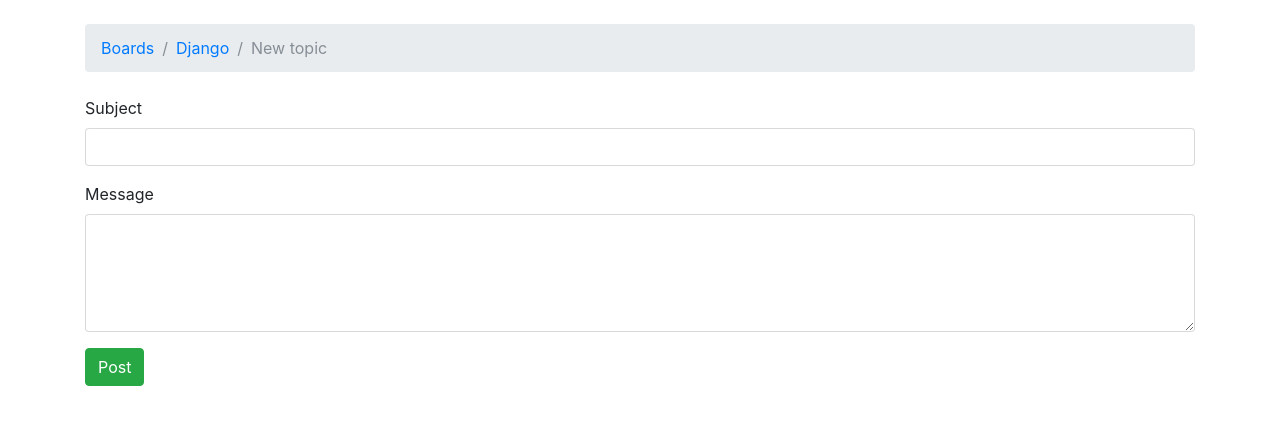
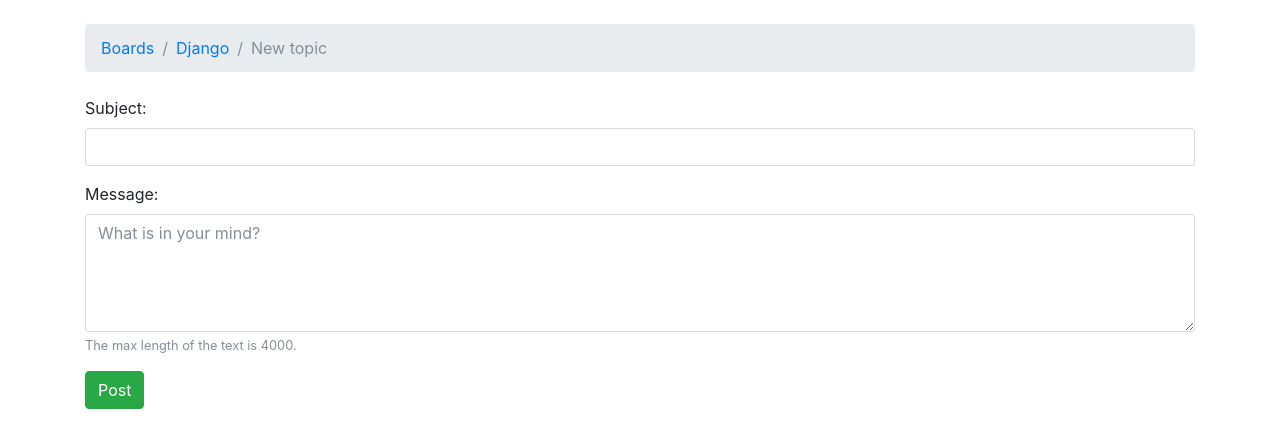
Before and after one commit to yershovkiril/Python-Django-Board, a Django app: page /boards/2/new/ in a window 1280 px wide. Shown: the part 56-504 px from the top of the page. Run offline with Django 3.2, Linux system fonts and the light colour scheme; data comes from the database, SQL or seed files in the repository; some libraries are stand-ins or nearby versions; some web fonts are replaced.

Commit message:
Right way to develop form in Django && add unnecessary files to .gitignore

```diff
--- a/Tutorial/settings.py
+++ b/Tutorial/settings.py
@@ -37,6 +37,7 @@ INSTALLED_APPS = [
     'django.contrib.sessions',
     'django.contrib.messages',
     'django.contrib.staticfiles',
+    'widget_tweaks',
     'boards',
 ]
 
--- /dev/null
+++ b/boards/forms.py
@@ -0,0 +1,15 @@
+from django import forms
+from .models import Topic
+
+class NewTopicForm(forms.ModelForm):
+    message = forms.CharField(
+        widget=forms.Textarea(
+            attrs={'rows': 5, 'placeholder': 'What is in your mind?'}
+        ),
+        max_length=4000,
+        help_text='The max length of the text is 4000.'
+    )
+
+    class Meta:
+        model = Topic
+        fields = ['subject', 'message']
--- a/boards/views.py
+++ b/boards/views.py
@@ -2,6 +2,7 @@ from django.shortcuts import render, get_object_or_404, redirect
 from django.http import HttpResponse
 from django.http import Http404
 from .models import Board, User, Topic, Post
+from .forms import NewTopicForm
 
 def home(request):
     boards = Board.objects.all()
@@ -13,25 +14,20 @@ def board_topics(request, pk):
 
 def new_topic(request, pk):
     board = get_object_or_404(Board, pk=pk)
-
+    user = User.objects.first()  # TODO: get the currently logged in user
     if request.method == 'POST':
-        subject = request.POST['subject']
-        message = request.POST['message']
-
-        user = User.objects.first()  # TODO: get the currently logged in user
-
-        topic = Topic.objects.create(
-            subject=subject,
-            board=board,
-            starter=user
-        )
-
-        post = Post.objects.create(
-            message=message,
-            topic=topic,
-            created_by=user
-        )
-
-        return redirect('board_topics', pk=board.pk)  # TODO: redirect to the created topic page
-
-    return render(request, 'new_topic.html', {'board': board})
+        form = NewTopicForm(request.POST)
+        if form.is_valid():
+            topic = form.save(commit=False)
+            topic.board = board
+            topic.starter = user
+            topic.save()
+            post = Post.objects.create(
+                message=form.cleaned_data.get('message'),
+                topic=topic,
+                created_by=user
+            )
+            return redirect('board_topics', pk=board.pk)  # TODO: redirect to the created topic page
+    else:
+        form = NewTopicForm()
+    return render(request, 'new_topic.html', {'board': board, 'form': form})
--- a/templates/new_topic.html
+++ b/templates/new_topic.html
@@ -1,4 +1,6 @@
 {% extends 'base.html' %}
+
+{% load widget_tweaks %}
 
 {% block title %}Start a New Topic{% endblock %}
 
@@ -9,16 +11,23 @@
 {% endblock %}
 
 {% block content %}
-  <form method="post">
+  <form method="post" novalidate>
     {% csrf_token %}
-    <div class="form-group">
-      <label for="id_subject">Subject</label>
-      <input type="text" class="form-control" id="id_subject" name="subject">
-    </div>
-    <div class="form-group">
-      <label for="id_message">Message</label>
-      <textarea class="form-control" id="id_message" name="message" rows="5"></textarea>
-    </div>
+
+    {% for field in form %}
+      <div class="form-group">
+        {{ field.label_tag }}
+
+        {% render_field field class="form-control" %}
+
+        {% if field.help_text %}
+          <small class="form-text text-muted">
+            {{ field.help_text }}
+          </small>
+        {% endif %}
+      </div>
+    {% endfor %}
+
     <button type="submit" class="btn btn-success">Post</button>
   </form>
 {% endblock %}
```
Also changed, not shown: 12 other files.
